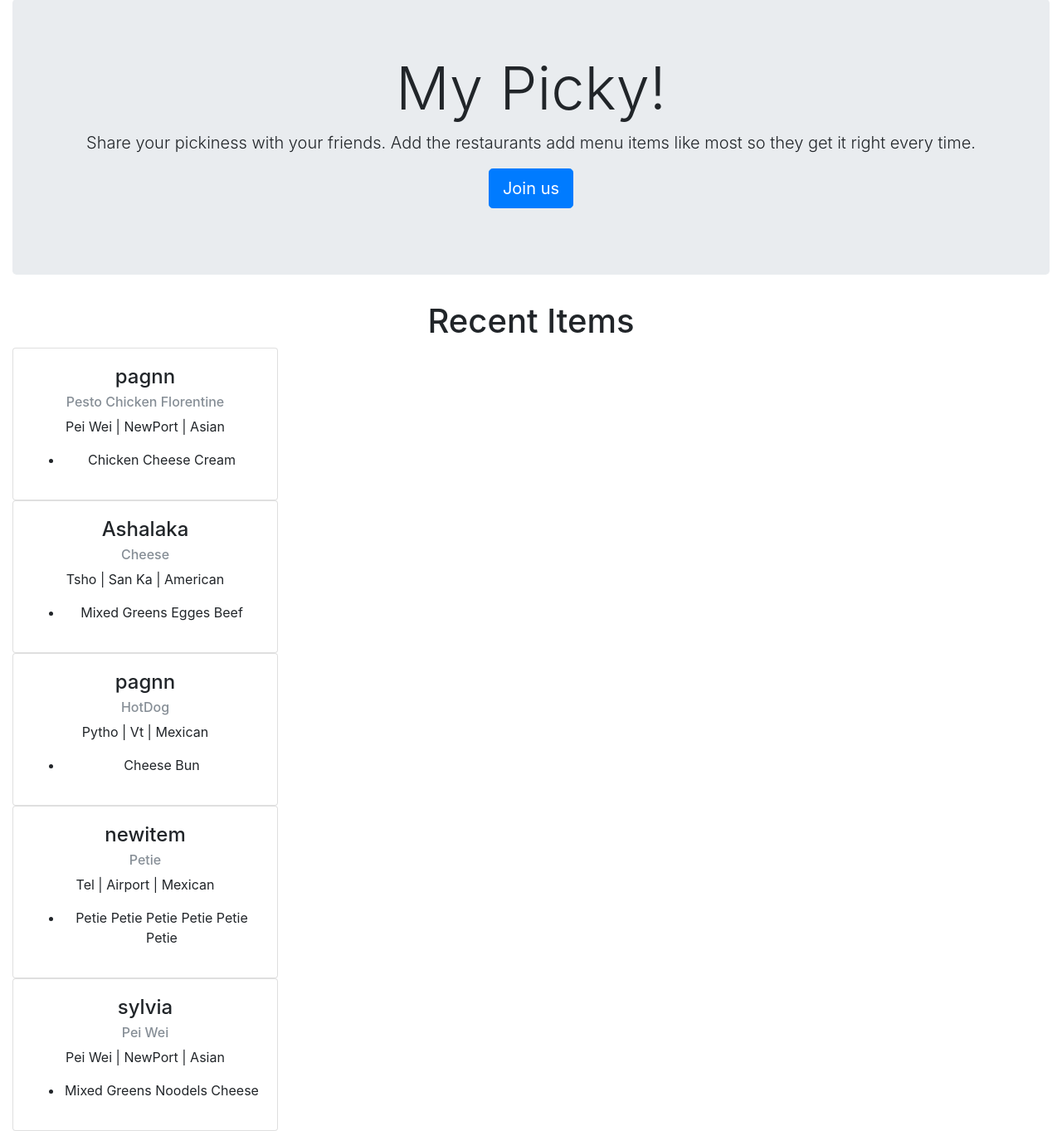
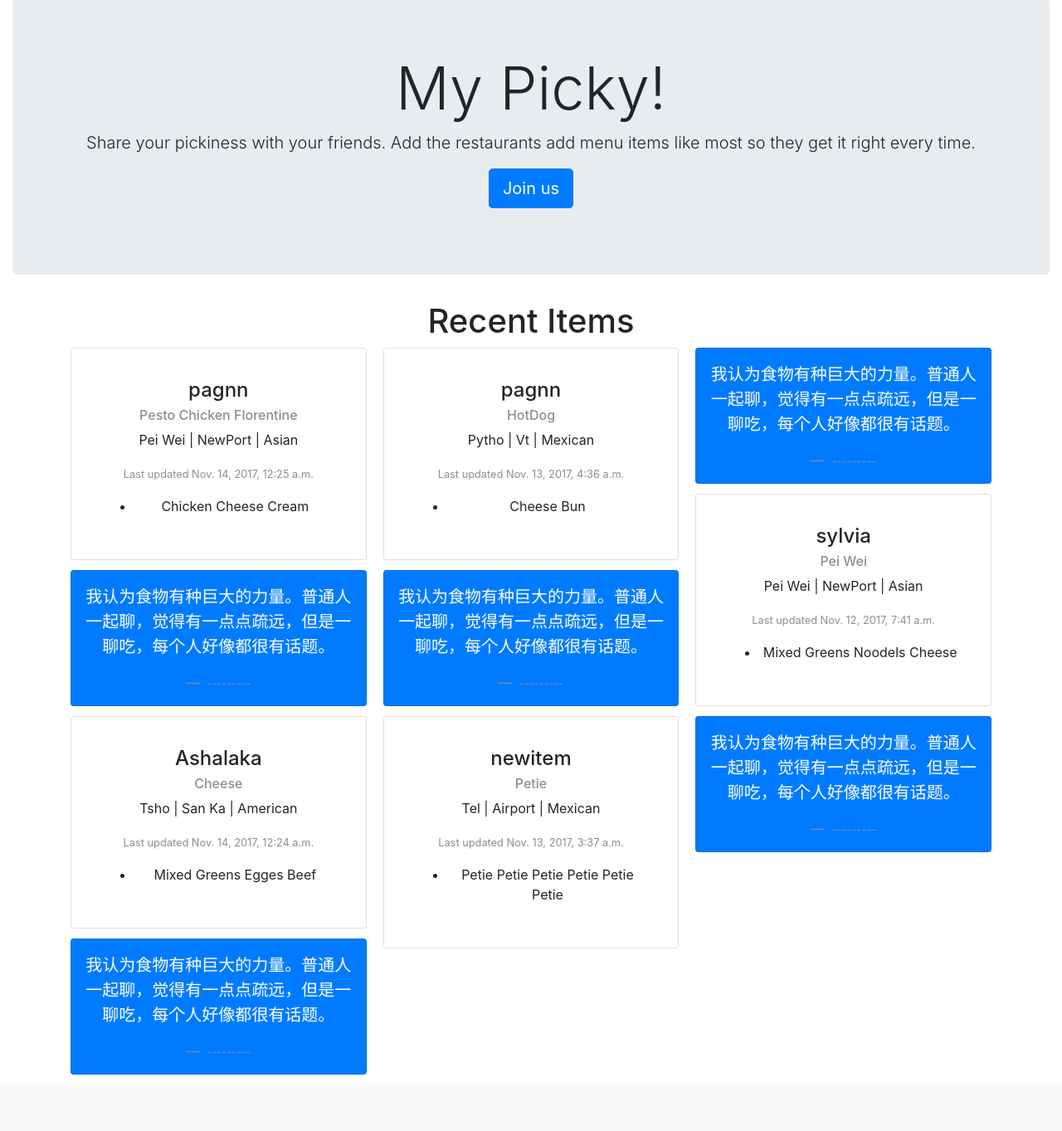
Before and after one commit to pagnn/Muypicky, a Django app: page / in a window 1280 px wide. Shown: the part 57-1420 px from the top of the page at 83% size. After the commit the page ends 1352 px from the top, so only its background shows below. Run offline with Django 3.2, Linux system fonts and the light colour scheme; data comes from the database, SQL or seed files in the repository; both versions use the stored data as it was after the commit; some libraries are stand-ins or nearby versions.

Commit message:
Modify the home page.Register still doesn't work.

```diff
--- a/src/menus/templates/menus/home-feed.html
+++ b/src/menus/templates/menus/home-feed.html
@@ -1,12 +1,12 @@
+<div class="card-columns">
 {% for obj in object_list %}
-<div class='row'>
-	<div class='col-sm-6 text-center col-sm-offset-3'>
-		<div class="card" style="width: 20rem;">
+		<div class="card p-3">
   			<div class="card-body">
     			<h4 class="card-title">{% if request.user.is_authenticated %}<a href='{% url "profiles:detail" username=obj.user.username %}'>{{ obj.user.username }}</a>{% else %}{{ obj.user.username }}{% endif %}</h4>
     			<h6 class="card-subtitle mb-2 text-muted">{{ obj.name }}</h6>
     			<p class="card-text">{{ obj.restaurant.title }} | {{ obj.restaurant.location}} | {{ obj.restaurant.category }}</p>
 				<p>
+				<p class="card-text"><small class="text-muted">Last updated {{ obj.updated }}</small></p>
 					<ul>
 						<li>
 						{% for ing in obj.get_contents %}
@@ -14,9 +14,17 @@
 						{% endfor %}
 						</li>
 					</ul>
-				</p>
-  			</div>
 		</div>
 	</div>
+  	<div class="card bg-primary text-white text-center p-3">
+    <blockquote class="blockquote mb-0">
+      <p>我认为食物有种巨大的力量。普通人一起聊，觉得有一点点疏远，但是一聊吃，每个人好像都很有话题。</p>
+      <footer class="blockquote-footer">
+        <small>
+          ---<cite title="Source Title">------</cite>
+        </small>
+      </footer>
+    </blockquote>
+  </div>
+{% endfor %}
 </div>
-{% endfor %}
--- a/src/templates/home.html
+++ b/src/templates/home.html
@@ -13,7 +13,7 @@
 {% else %}
 	<h1>Recent Items</h1>
 {% endif %}
-
+<div class='container'>
 {% include 'menus/home-feed.html' %}
-
+</div>
 {% endblock content %}
--- a/src/templates/registration/password_reset_form.html
+++ b/src/templates/registration/password_reset_form.html
@@ -15,7 +15,7 @@
     {% endif %}
 {% endif %}
 
-<form method="post" action="{% url 'password_reset' %}">
+<form method="POST" action="{% url 'password_reset' %}">
 <input type="hidden" name="next" value="{{ next }}" />
 {% csrf_token %}
 {{ form.as_p }}
--- a/src/templates/registration/register.html
+++ b/src/templates/registration/register.html
@@ -4,7 +4,7 @@
 <div class='row'>
 <div class='col-sm-6 col-sm-offset-3 text-center'>
     <h1>Register</h1>
-        <form class='form' mehtod='post' action="{% url 'register' %}">{% csrf_token %}
+        <form class='form-horizontal' mehtod='POST' action="{% url 'register' %}">{% csrf_token %}
         {{ form.as_p }}
         <input type="submit" value="register" />
         <input type="hidden" name="next" value="/" />
--- a/src/templates/snippets/js.html
+++ b/src/templates/snippets/js.html
@@ -1,3 +1,2 @@
 <script src="https://code.jquery.com/jquery-3.2.1.slim.min.js" integrity="sha384-KJ3o2DKtIkvYIK3UENzmM7KCkRr/rE9/Qpg6aAZGJwFDMVNA/GpGFF93hXpG5KkN" crossorigin="anonymous"></script>
-<script src="https://cdnjs.cloudflare.com/ajax/libs/popper.js/1.12.3/umd/popper.min.js" integrity="sha384-vFJXuSJphROIrBnz7yo7oB41mKfc8JzQZiCq4NCceLEaO4IHwicKwpJf9c9IpFgh" crossorigin="anonymous"></script>
 <script src="https://maxcdn.bootstrapcdn.com/bootstrap/4.0.0-beta.2/js/bootstrap.min.js" integrity="sha384-alpBpkh1PFOepccYVYDB4do5UnbKysX5WZXm3XxPqe5iKTfUKjNkCk9SaVuEZflJ" crossorigin="anonymous"></script>
```
Also changed, not shown: src/templates/registration/login.html (+21 -18 lines), src/db.sqlite3, 1 other file.
